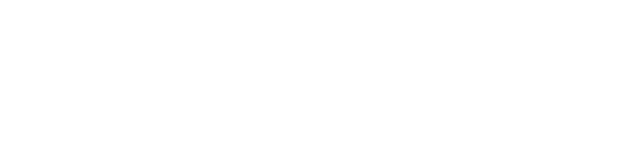
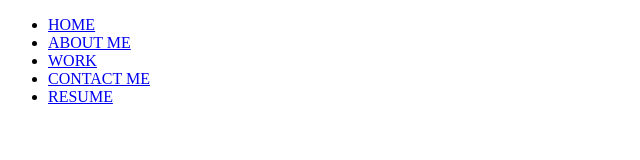
Before and after one commit to russelldnn/Portfolio-Russell-Dunn, a plain HTML site: page index.html in a window 1280 px wide. Shown: the whole page, without its empty margins (0-640 px from the left). Drawn offline with Linux system fonts and the light colour scheme.

Commit message:
added the nav bar

```diff
--- a/index.html
+++ b/index.html
@@ -8,6 +8,14 @@
     <title>Russell Dunn Portfolio</title>
 </head>
 <body>
-
+    <nav>
+        <ul>
+            <li><a href="#"> HOME</a></li>
+            <li><a href="#about">ABOUT ME</a></li>
+            <li><a href="#work"> WORK</a></li>
+            <li><a href="#contact"> CONTACT ME</a></li>
+            <li><a href= url>RESUME</a></li>
+        </ul>
+    </nav>
 </body>
 </html>
```
